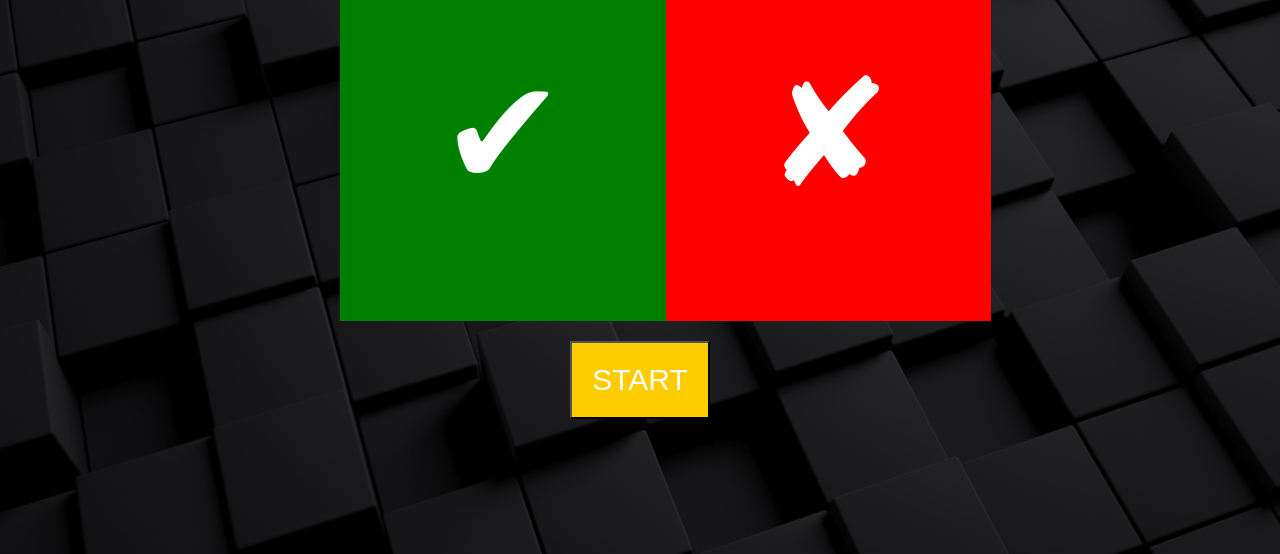
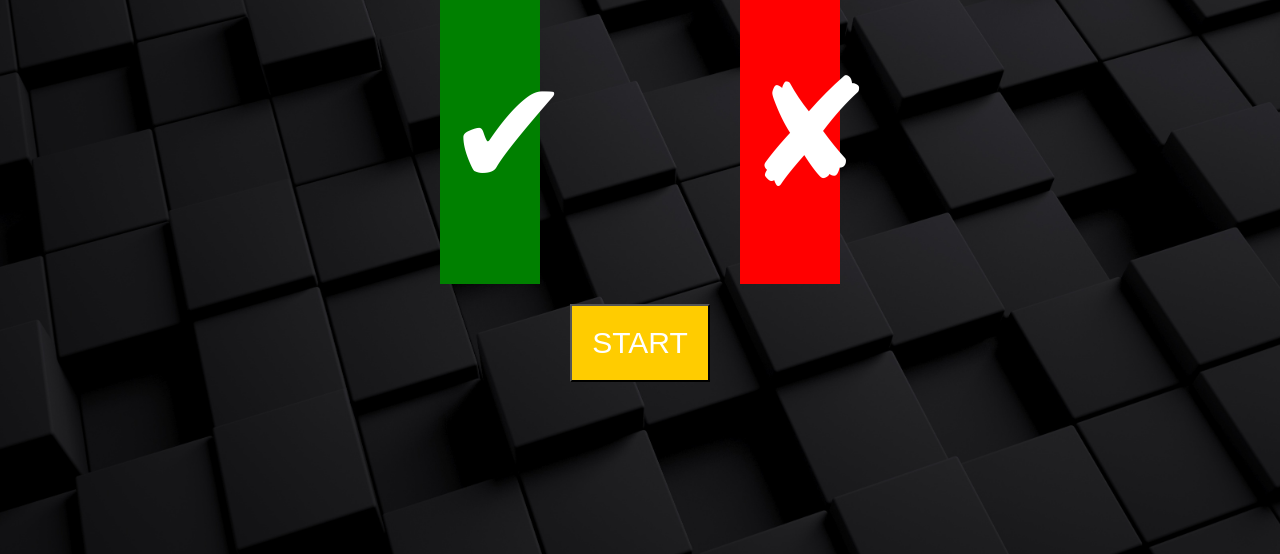
Before and after one commit to ZohebS-dxb/swipe, a plain HTML site: page index.html in a window 1280 px wide. Shown: the part 246-800 px from the top of the page. Drawn offline with Linux system fonts and the light colour scheme.

Commit message:
Update index.html

```diff
--- a/index.html
+++ b/index.html
@@ -25,11 +25,12 @@
             width: 600px; /* Increase width to accommodate larger buttons */
         }
         .yes-btn, .no-btn {
-            padding: 100px; /* Increase button size by 500% */
-            font-size: 150px; /* Increase icon size */
-            border: none;
-            cursor: pointer;
-        }
+    height: 300px;    /* Make the buttons taller */
+    width: 100px;     /* Make the buttons narrower */
+    font-size: 150px; /* Keep the font size large */
+    border: none;
+    cursor: pointer;
+}
         .yes-btn {
             background-color: green;
             color: white;
```
